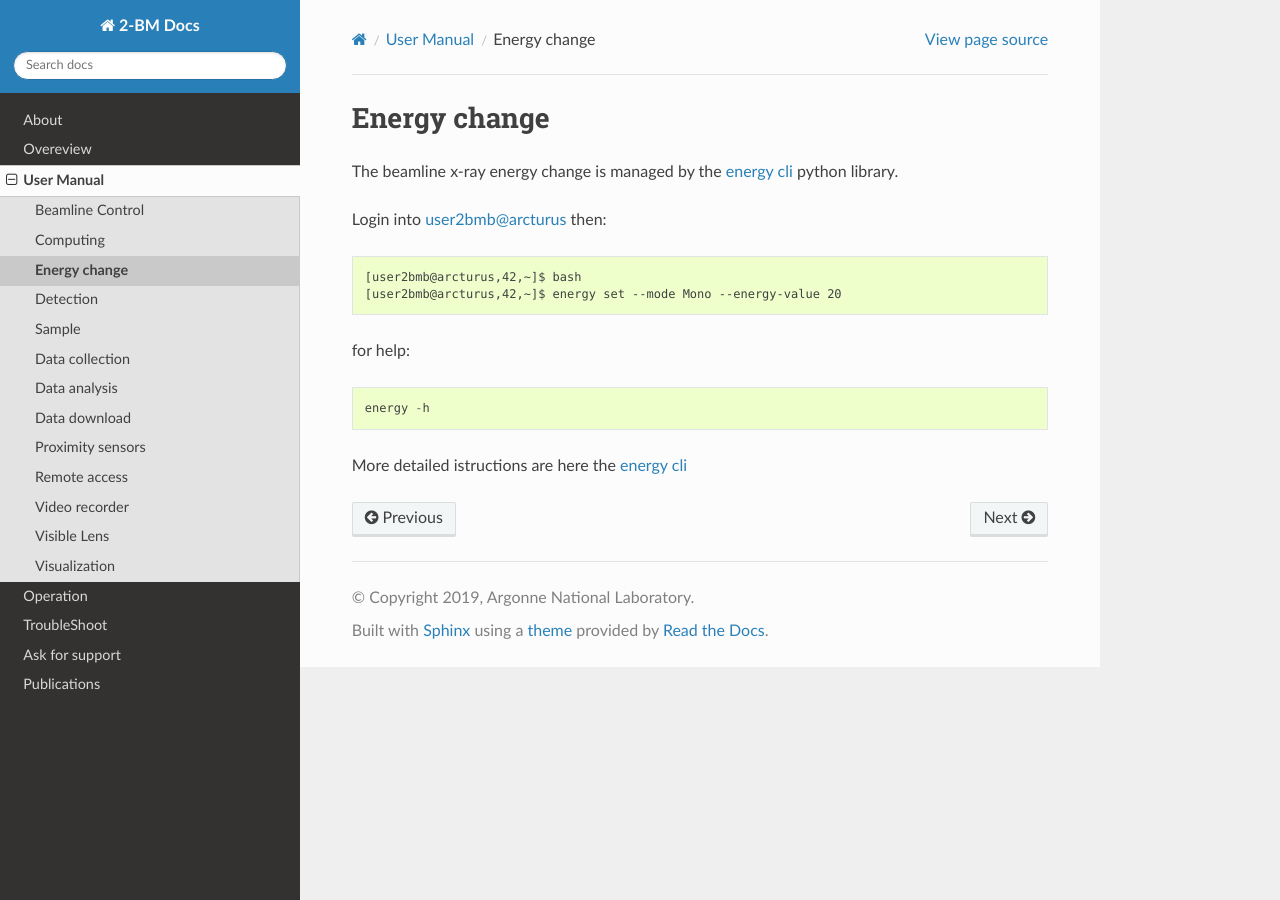
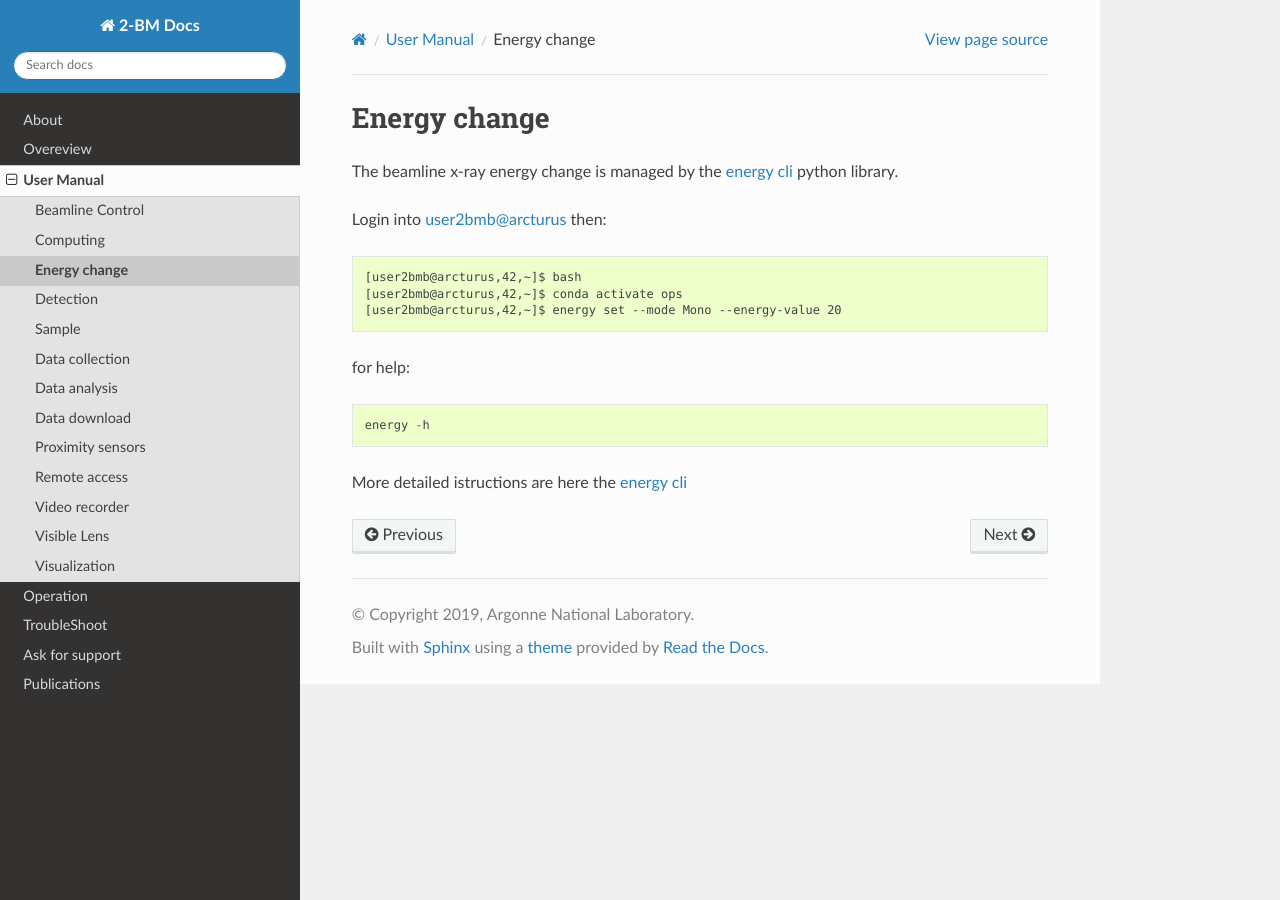
Before and after one commit to xray-imaging/2bm-docs, a Sphinx documentation site: the page built from docs/source/user/item_002.rst, in a window 1280 px wide. Built offline with Sphinx 7.4.7 and the Read the Docs theme 2.0.0, drawn with Linux system fonts in a browser that asks for light colours; the version number could not be read and is left out.

Commit message:
Update item_002.rst

```diff
--- a/docs/source/user/item_002.rst
+++ b/docs/source/user/item_002.rst
@@ -7,6 +7,7 @@ The beamline x-ray energy change is managed by the `energy cli <https://github.c
 Login into user2bmb@arcturus then::
 
     [user2bmb@arcturus,42,~]$ bash
+    [user2bmb@arcturus,42,~]$ conda activate ops
     [user2bmb@arcturus,42,~]$ energy set --mode Mono --energy-value 20
 
 for help::
```
